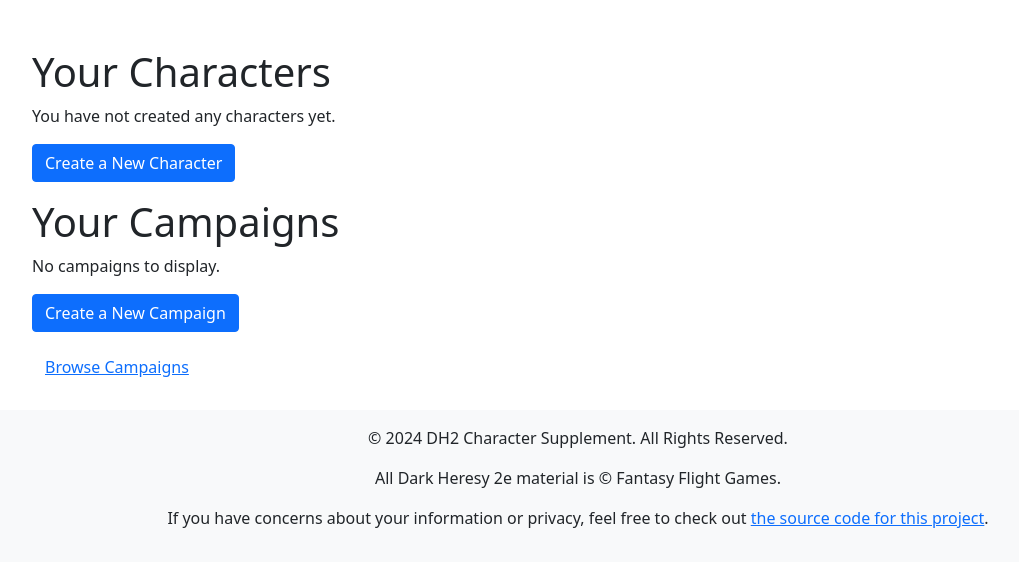
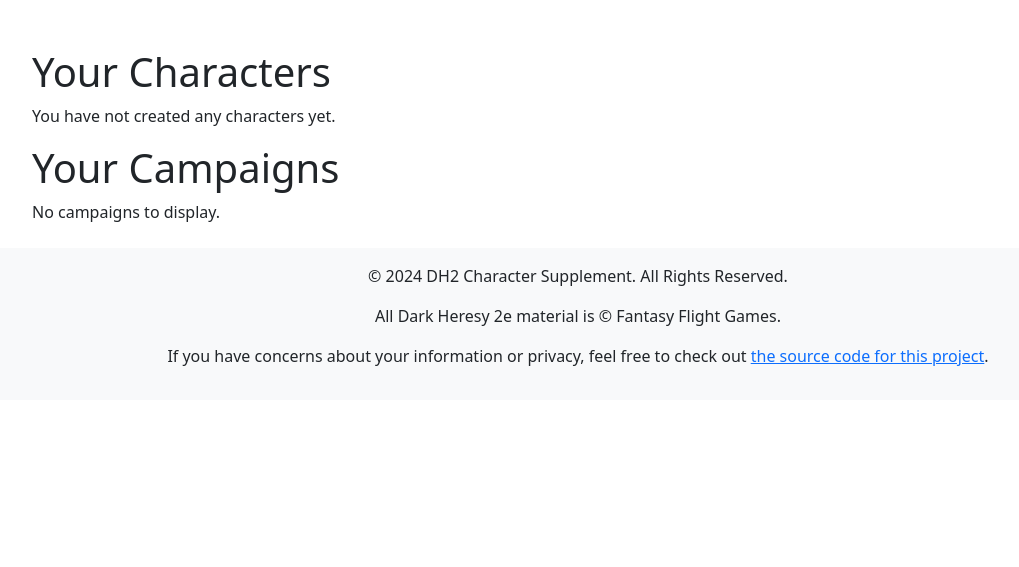
Before and after one commit to Huhlicheck/DH2_supplement, a Django app: page /characters/index/ in a window 1280 px wide. Shown: the part 56-623 px from the top of the page, without its empty margins (62-1081 px from the left). Run offline with Django 5.2, Linux system fonts and the light colour scheme; the visitor is signed in with stand-in values (Sample User, id 1); data that the repository does not hold is empty; some libraries are stand-ins or nearby versions.

Commit message:
slimmed character_list

```diff
--- a/DH2/characters/templates/characters/character_list.html
+++ b/DH2/characters/templates/characters/character_list.html
@@ -26,7 +26,6 @@
         <p>You have not created any characters yet.</p>
     {% endif %}
 
-    <p><a href="{% url 'characters:create_character' %}" class="btn btn-primary">Create a New Character</a></p>
 
     <h1>Your Campaigns</h1>
 
@@ -65,8 +64,5 @@
         <p>No campaigns to display.</p>
     {% endif %}
 
-    <p><a href="{% url 'characters:create_campaign' %}" class="btn btn-primary">Create a New Campaign</a></p>
-
-    <p><a href="{% url 'characters:campaign_list' %}" class="btn btn-link">Browse Campaigns</a></p>
 </div>
 {% endblock %}
```
